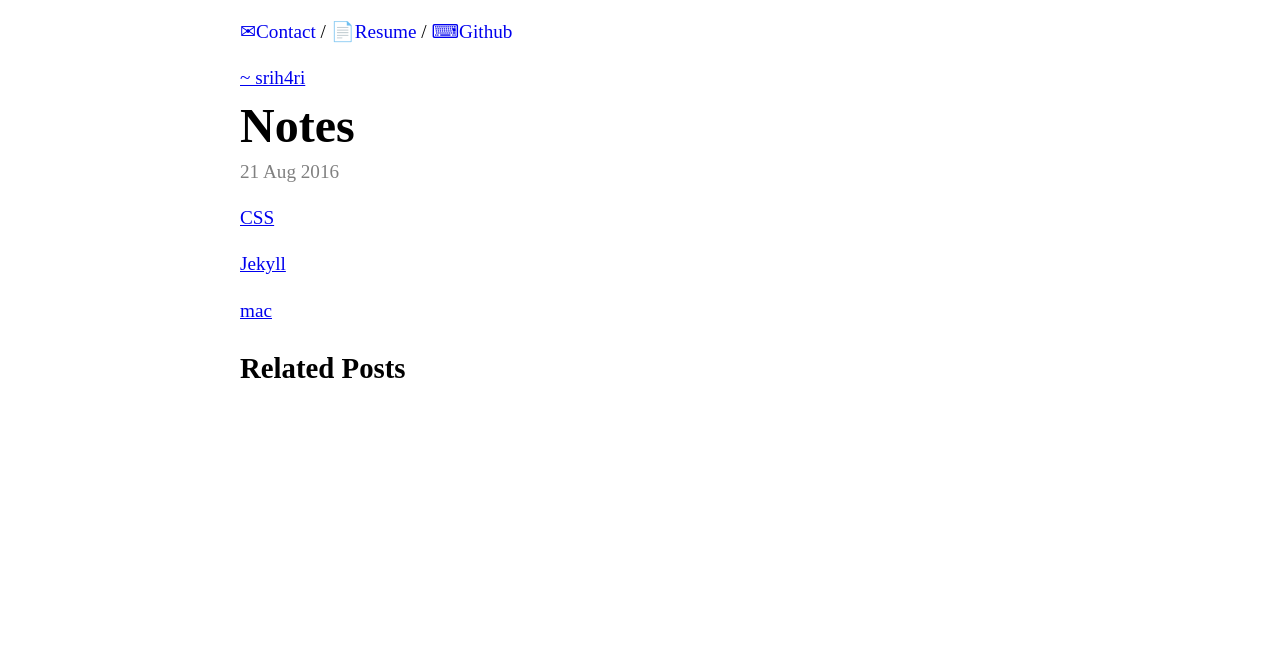
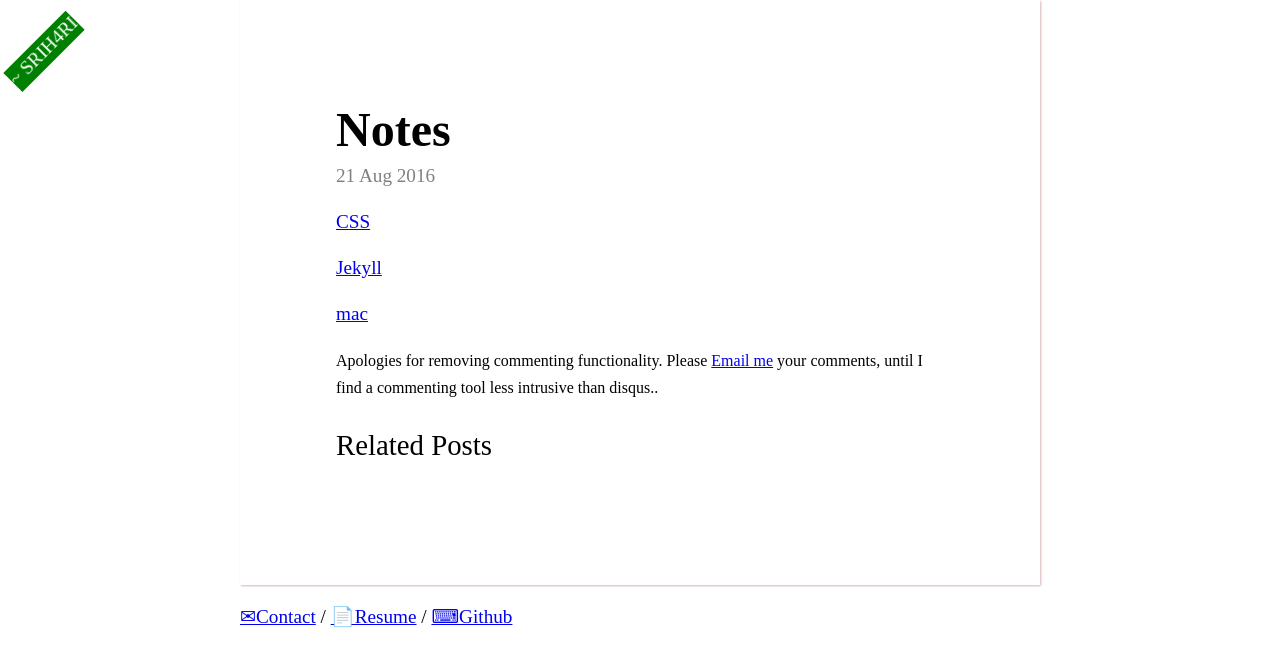
Before and after one commit to srih4ri/srih4ri.github.com, a Jekyll site: the page built from notes/index.md, in a window 1280 px wide. Shown: the top 667 px of the page. Built offline with Jekyll 4.4.1, drawn with Linux system fonts in a browser that asks for light colours; comment, search, counter and statistics services are not loaded.

Commit message:
make it look cleaner; Disable disqus

```diff
--- a/_layouts/default.html
+++ b/_layouts/default.html
@@ -4,13 +4,6 @@
   {% include head.html %}
 
   <body class="default-layout">
-    <p class="nav_links">
-      <a href="mailto:srih4ri@gmail.com?Subject=Hello" target="_blank">✉Contact</a>
-      /
-      <a href="/resume">📄Resume</a>
-      /
-      <a href="https://github.com/srih4ri">⌨Github</a>
-    </p>
     {% if page.url == "/" %}
     <div class="hero">
       <div class="hero-btiles">
@@ -22,11 +15,19 @@
       </div>
     </div>
     {% else %}
-    <a href="{{ site.baseurl }}/" title="Home">{{ site.title }}</a>
-{% endif %}
+      <a href="{{ site.baseurl }}/" title="Home" class="site-title">{{ site.title }}</a>
+    {% endif %}
 
     <div class="content">
       {{ content }}
     </div>
+
+    <p class="footer_links">
+        <a href="mailto:srih4ri@gmail.com?Subject=Hello" target="_blank">✉Contact</a>
+        /
+        <a href="/resume">📄Resume</a>
+        /
+        <a href="https://github.com/srih4ri">⌨Github</a>
+    </p>
   </body>
 </html>
--- a/_layouts/post.html
+++ b/_layouts/post.html
@@ -11,28 +11,17 @@ layout: default
 </div>
 
 <div id="disqus_thread"></div>
-<script type="text/javascript">
-    /* * * CONFIGURATION VARIABLES * * */
-    var disqus_shortname = 'sriharis';
-    /* * * DON'T EDIT BELOW THIS LINE * * */
-    (function() {
-        var dsq = document.createElement('script'); dsq.type = 'text/javascript'; dsq.async = true;
-        dsq.src = '//' + disqus_shortname + '.disqus.com/embed.js';
-        (document.getElementsByTagName('head')[0] || document.getElementsByTagName('body')[0]).appendChild(dsq);
-    })();
-</script>
-<noscript>Please enable JavaScript to view the <a href="https://disqus.com/?ref_noscript" rel="nofollow">comments powered by Disqus.</a></noscript>
+
+<small>Apologies for removing commenting functionality. Please <a href="mailto:srih4ri+blogcomment@gmail.com">Email me</a> your comments, until I find a commenting tool less intrusive than disqus.. </small>
 <div class="related">
   <h2>Related Posts</h2>
-  <ul class="related-posts">
+  <ul class="related_related-posts">
     {% for post in site.related_posts limit:3 %}
       <li>
-        <h3>
           <a href="{{ site.baseurl }}{{ post.url }}">
             {{ post.title }}
             <small>{{ post.date | date_to_string }}</small>
           </a>
-        </h3>
       </li>
     {% endfor %}
   </ul>
--- a/css/srih4ri.css
+++ b/css/srih4ri.css
@@ -21,8 +21,15 @@ body {
 }
 
 .site-title{
-    margin-top: 5em;
-    margin-bottom: 0em;
+    margin-top: 2em;
+    position: fixed;
+    left: 0;
+    top: 0;
+    background: green;
+    color: white;
+    text-transform: uppercase;
+    transform: rotate(-45deg);
+    text-decoration: none;
 }
 
 .site-title a{
@@ -38,7 +45,8 @@ body {
 }
 
 .content {
-
+    box-shadow: 0.5px 0.5px 2px #d5b5b5;
+    padding: 5em;
 }
 
 p.nav_links > a{
@@ -84,6 +92,7 @@ p.nav_links > a{
 
 .postlist__post {
     margin-bottom: 5em;
+    border-bottom: 5px dotted #eee;
 }
 
 .hero{
@@ -189,3 +198,17 @@ p.nav_links > a{
 .content-resume ul {
     list-style-type: circle;
 }
+
+.site-title {
+
+
+}
+
+.related h2 {
+    font-weight: 80;
+    font-size: 1.5em;
+}
+.related_related-posts {
+    font-size: 1em;
+    list-style: none;
+}
```
